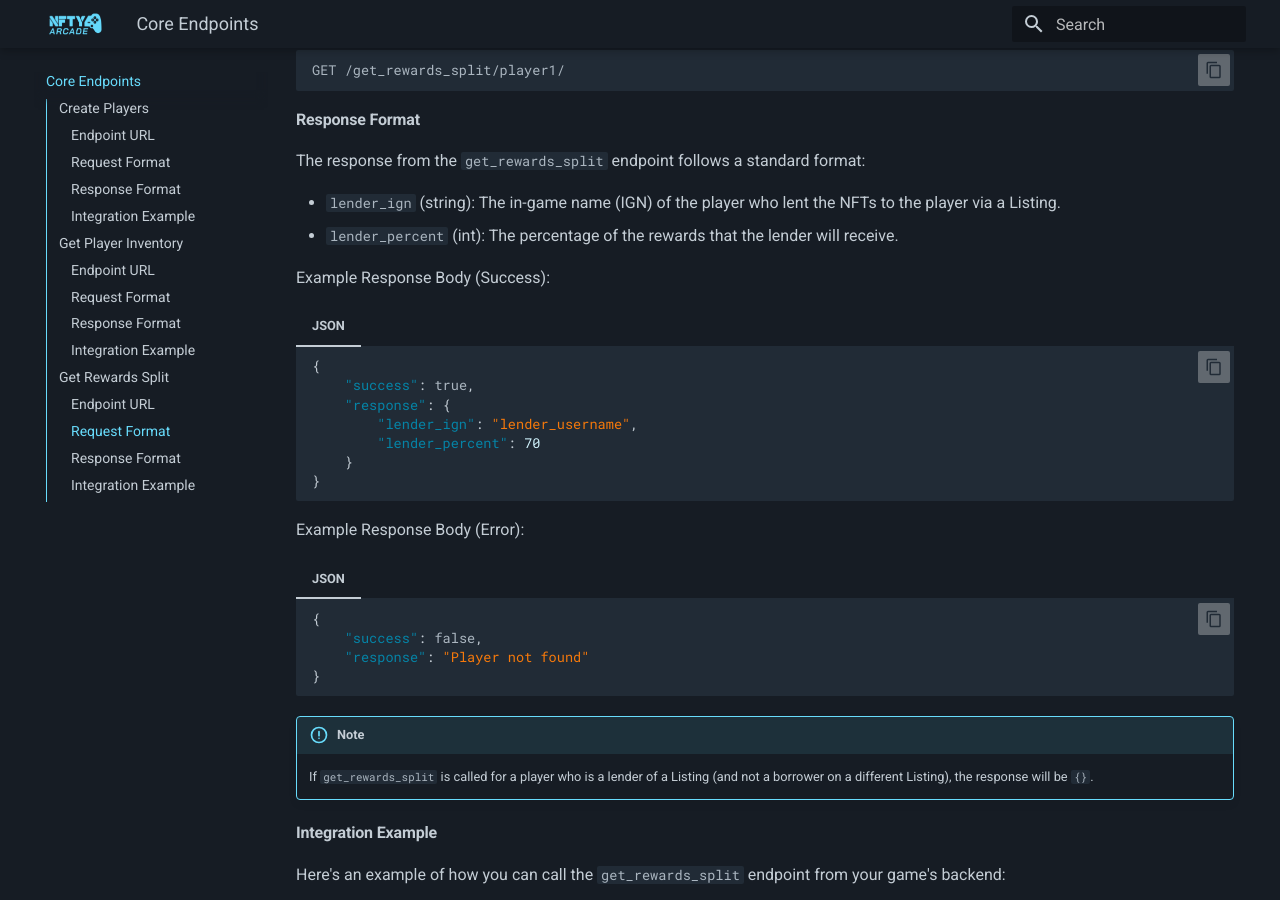
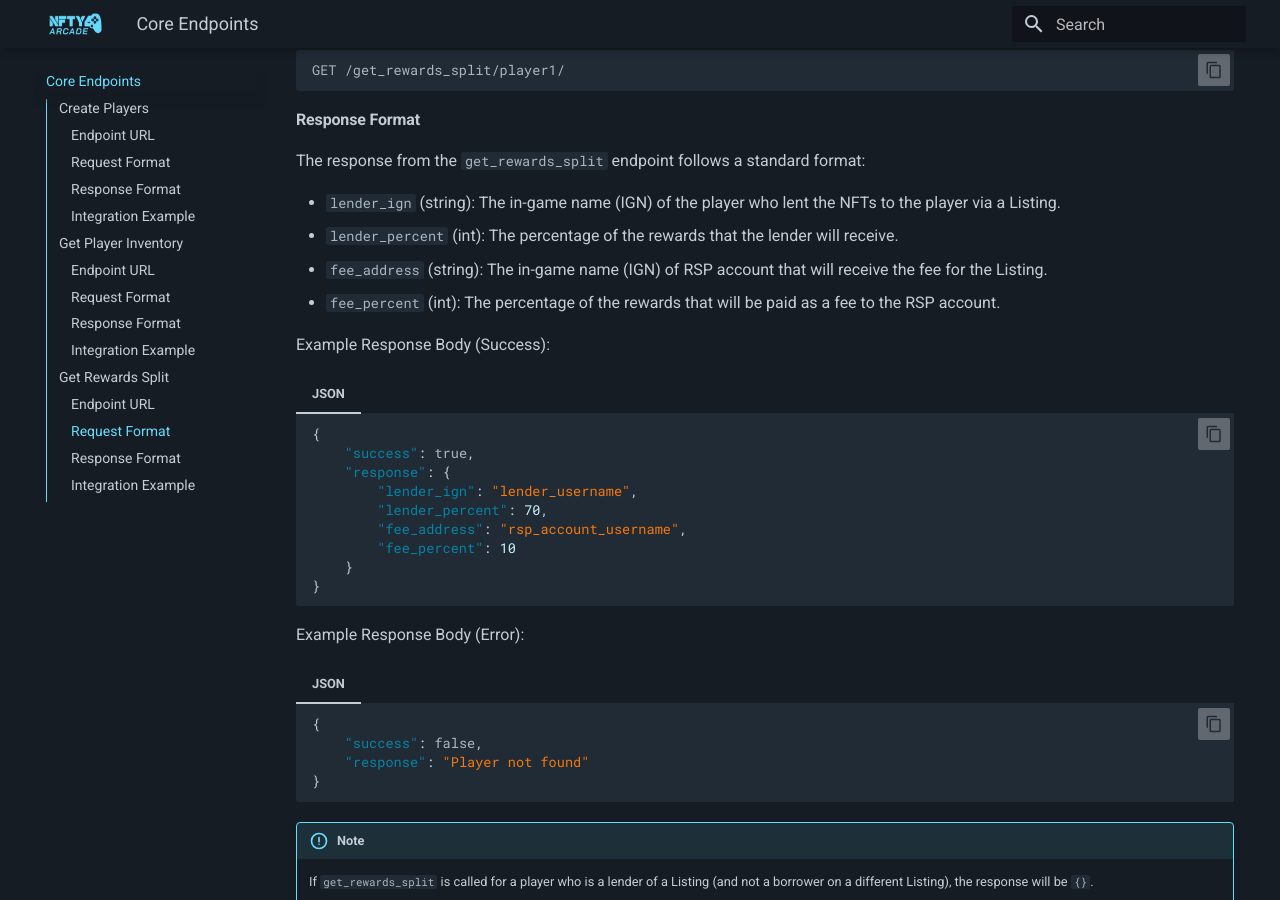
Before and after one commit to NathanielHart44/rspdocs, an MkDocs documentation site: the page built from docs/info-endpoints.md, in a window 1280 px wide and 900 px high, scrolled down 4845 px. Built offline with MkDocs 1.6.1 and Material for MkDocs 9.7.7, drawn with Linux system fonts in a browser that asks for light colours.

Commit message:
get_rewards_split update

````diff
--- a/docs/info-endpoints.md
+++ b/docs/info-endpoints.md
@@ -220,6 +220,8 @@ The response from the `get_rewards_split` endpoint follows a standard format:
 
 - `lender_ign` (string): The in-game name (IGN) of the player who lent the NFTs to the player via a Listing.
 - `lender_percent` (int): The percentage of the rewards that the lender will receive.
+- `fee_address` (string): The in-game name (IGN) of RSP account that will receive the fee for the Listing.
+- `fee_percent` (int): The percentage of the rewards that will be paid as a fee to the RSP account.
 
 Example Response Body (Success):
 
@@ -229,7 +231,9 @@ Example Response Body (Success):
         "success": true,
         "response": {
             "lender_ign": "lender_username",
-            "lender_percent": 70
+            "lender_percent": 70,
+            "fee_address": "rsp_account_username",
+            "fee_percent": 10
         }
     }
     ```
````
